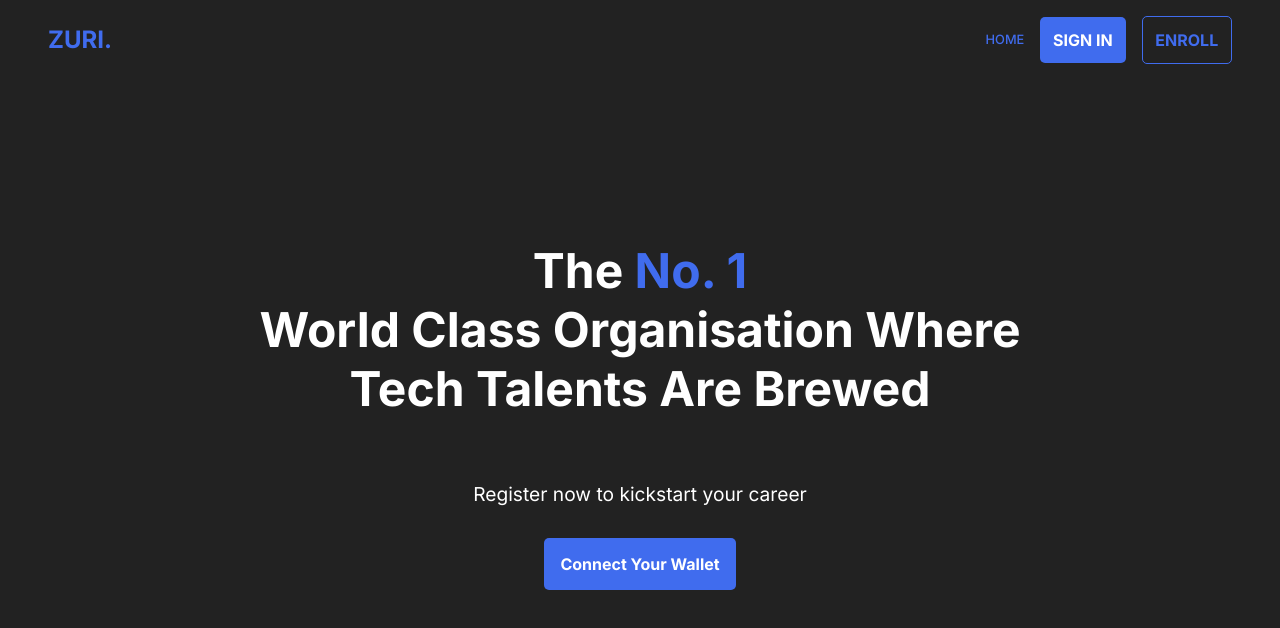
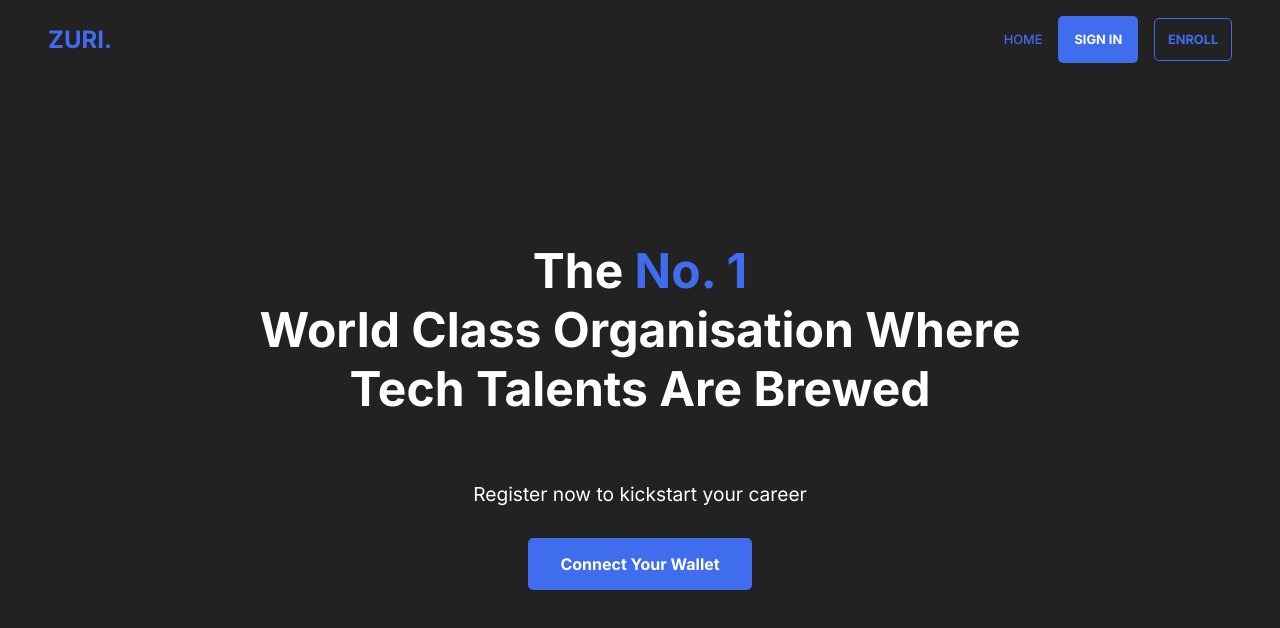
Before and after one commit to team-shard/ballot-box, a React (Create React App) app in the folder frontend/: page / in a window 1280 px wide. Shown: the top 628 px of the page. Built offline with nearby package versions, Linux system fonts and the light colour scheme.

Commit message:
buttons fixed

```diff
--- a/frontend/src/App.css
+++ b/frontend/src/App.css
@@ -38,9 +38,9 @@ header nav a {
 .pry-btn{
   background: var(--primary-color);
   color: #fff;
-  padding: .8rem;
+  padding: 1rem;
   border-radius: 5px;
-  font-size: 1rem;
+  font-size: .8rem;
   font-weight: bold;
   text-transform: uppercase;
 }
@@ -49,7 +49,7 @@ header nav a {
   padding: .8rem;
   border-radius: 5px;
   border: 1px solid var(--primary-color);
-  font-size: 1rem;
+  font-size: .8rem;
   font-weight: bold;
   text-transform: uppercase;
 }
--- a/frontend/src/components/button/button.css
+++ b/frontend/src/components/button/button.css
@@ -1,14 +1,13 @@
 .btn{
     background: var(--primary-color);
     color: #fff;
-    padding: 1rem;
+    padding: 1rem 2rem;
     border-radius: 5px;
     width: max-content;
     font-size: 1rem;
     font-weight: bold;
     text-transform: capitalize;
     transition: all 0.3s ease-in-out;
-
     cursor: pointer;
     display: flex;
 }
```
